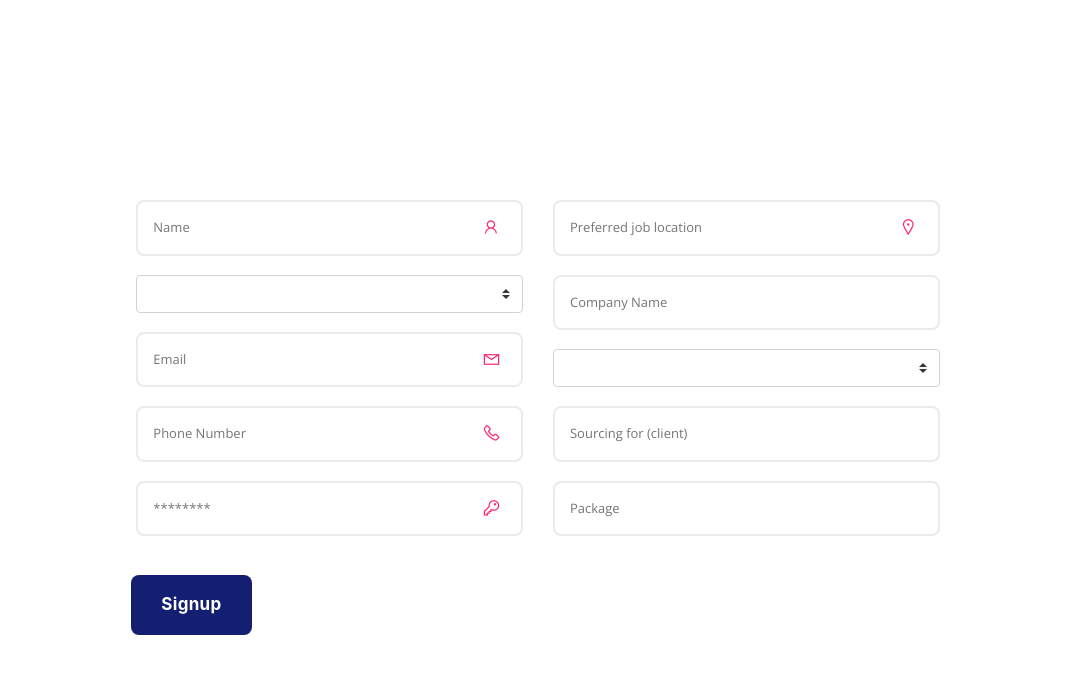
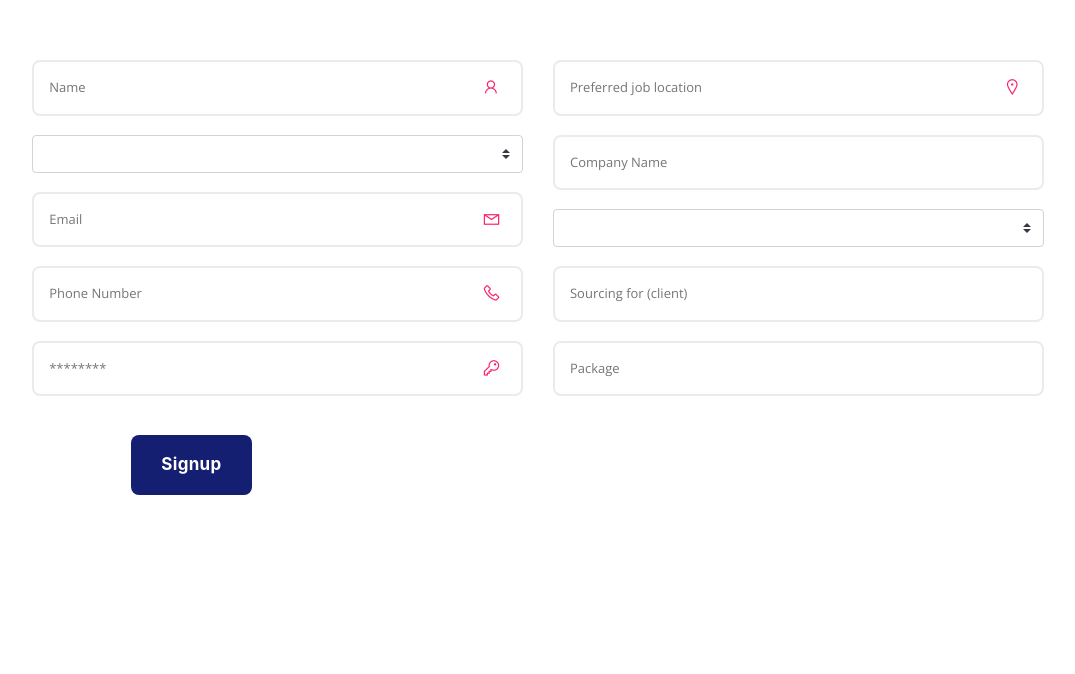
Before and after one commit to krishnaprashant/get2hire, an Angular app: page /register-employer in a window 1280 px wide. Shown: the top 674 px of the page, without its empty margins (127-1202 px from the left). Built offline with nearby package versions, Linux system fonts and the light colour scheme.

Commit message:
added some changes to css

```diff
--- a/src/app/Pages/register-employer/register-employer.component.html
+++ b/src/app/Pages/register-employer/register-employer.component.html
@@ -8,7 +8,7 @@
                                 #RegForm="ngForm">
                                 <!-- form starts -->
                                 <div class="row">
-                                    <div class="col-md-4 offset-md-2">
+                                    <div class="col-md-5 offset-md-1">
                                         <div class="cfield" [ngClass]="{
                         'feild-error': isSubmitted && f.name.errors?.required
                       }">
@@ -86,7 +86,7 @@
                                             <small>Min 8 charecters</small>
                                         </div>
                                     </div>
-                                    <div class="col-md-4">
+                                    <div class="col-md-5">
                                         <div class="cfield" [ngClass]="{
                         'feild-error':
                           isSubmitted && f.prefferedLocation.errors?.required
--- a/src/app/Pages/register/register.component.html
+++ b/src/app/Pages/register/register.component.html
@@ -218,7 +218,7 @@
                           class="browser-default custom-select"
                           formControlName="experience"
                         >
-                          <option selected>Experience or Fresher</option>
+                          <option disabled [selected]="true">Experience or Fresher</option>
                           <option>Fresher</option>
                           <option>1 year</option>
                           <option>2 years</option>
@@ -329,7 +329,7 @@
                           class="browser-default custom-select"
                           formControlName="gender"
                         >
-                          <option selected>Open this select menu</option>
+                          <option disabled [selected]="true">Gender</option>
                           <option>Male</option>
                           <option>Female</option>
                         </select>
```
Also changed, not shown: src/assets/css/style.css.
